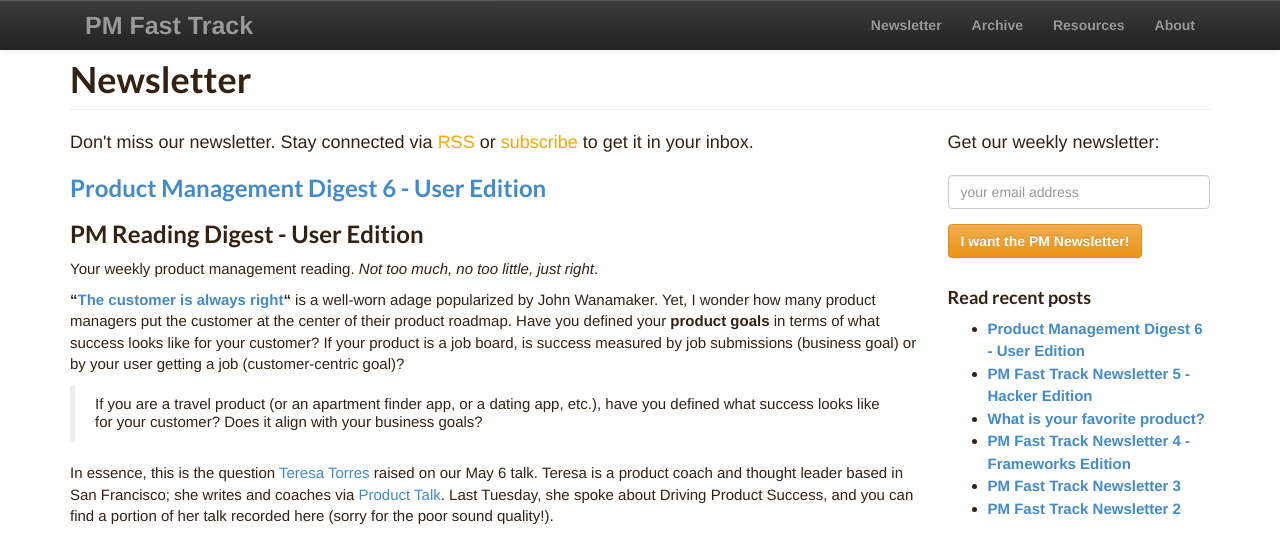
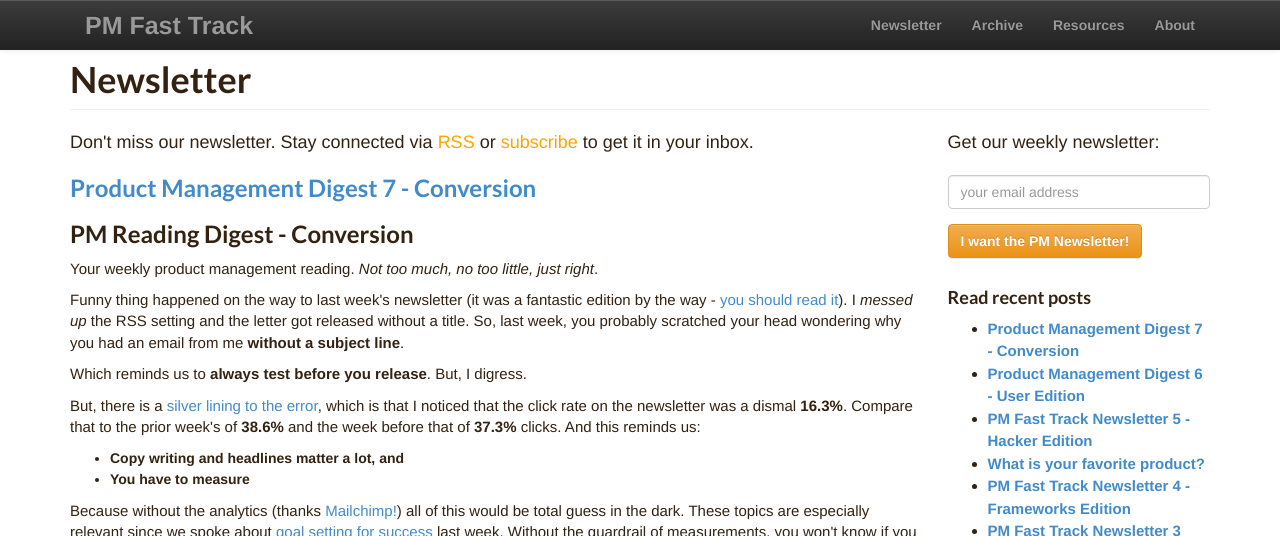
Before and after one commit to productmanagers/productmanagers.github.io, a Jekyll site: the page built from blog/index.html, in a window 1280 px wide and 1400 px high. Shown: the top 536 px of the window. Built offline with Jekyll 4.4.1, drawn with Linux system fonts in a browser that asks for light colours; nearby versions of some CDN libraries; comment, search, counter and statistics services are not loaded; some of the changed text lies outside the part shown; grey boxes are pictures that could not be loaded.

Commit message:
new edition

```diff
--- a/_config.yml
+++ b/_config.yml
@@ -1,7 +1,7 @@
 name: ""
 relative_permalinks: true
 markdown: kramdown
-pygments: true
+highlighter: true
 # paginate: 12
 # paginate_path: "blog/page:num"
 
--- /dev/null
+++ b/blog/_posts/2014-05-20-weekly07.md
@@ -0,0 +1,69 @@
+---
+layout: post
+title: "Product Management Digest 7 - Conversion"
+description: ""
+permalink: newsletter/pmfasttrack-2014_05-19
+category: newsletter
+tags: [product, product management]
+author: <a target="out" href="http://dklounge.github.io">David Kim</a>
+---
+{% include setup %}
+
+###PM Reading Digest - Conversion
+Your weekly product management reading. _Not too much, no too little, just right_.
+
+Funny thing happened on the way to last week\'s newsletter (it was a fantastic edition by the way - [you should read it]({{BASE_PATH}}/newsletter/pmfasttrack-2014_05-12)). I _messed up_ the RSS setting and the letter got released without a title. So, last week, you probably scratched your head wondering why you had an email from me __without a subject line__.
+
+Which reminds us to __always test before you release__. But, I digress.
+
+But, there is a <a target="out" href="http://dklounge.github.io/signal-to-noise-ratio/">silver lining to the error</a>, which is that I noticed that the click rate on the newsletter was a dismal __16.3%__. Compare that to the prior week\'s of __38.6%__ and the week before that of __37.3%__ clicks. And this reminds us:
+
+* Copy writing and headlines matter a lot, and
+* You have to measure
+
+Because without the analytics (thanks [Mailchimp!](http://mailchimp.com/)) all of this would be total guess in the dark. These topics are especially relevant since we spoke about [goal setting for success]({{BASE_PATH}}/newsletter/pmfasttrack-2014_05-12) last week. Without the guardrail of measurements, you won\'t know if you are going off course. And at a more fundamental level, analytics won\'t mean anything unless you are speaking the right language.
+
+<br />
+
+<h4><a target="out" href="https://medium.com/yammer-product/13eeb6435a73">Testing Yammer’s Signup Flow</a></h4>
+__<a target="out" href="https://medium.com/@hardkornelius">Neil McCarthy</a>__
+
+We had previously hosted a San Francisco meetup around this particular topic, and one of the big take-aways was that PMs understand and juggle both the global and local product priorities in designing and managing the conversion funnel. There is a video recording of this meetup, and we will include it as a bonus at the bottom of this newsletter. <a target="out" href="https://medium.com/yammer-product/13eeb6435a73">Read more</a>.
+
+<br />
+<h4><a target="out" href="http://blog.kissmetrics.com/conversion-funnel-survival-guide/">The GA Conversion Funnel Survival Guide</a></h4>
+__KISSmetrics__
+
+This maybe just a primer for most of you, but for the newbs, it is a detailed introduction to anlytics and conversion funnels. <a target="out" href="http://blog.kissmetrics.com/conversion-funnel-survival-guide/">Read more</a>.
+
+<br />
+<h4><a target="out" href="http://youtu.be/ueFUfUuaT3c">How to Sell Anything by Noah Kagan</a></h4>
+__Noah Kagan__
+
+While this is not strictly a product management topic, I think it is really important point for PMs to internalize - that you have to speak your customers\' language. "Adam speaks French to his customers, and they speak Italian. So he\'s having a really hard time selling to them!" It\'s a four minute video, so watch it during your next coffee break.
+
+<iframe width="560" height="315" src="//www.youtube.com/embed/ueFUfUuaT3c?rel=0" frameborder="0" allowfullscreen></iframe>
+
+<br />
+<h4><a target="out" href="http://blog.hubspot.com/blog/tabid/6307/bid/33441/10-Companies-That-Totally-Nail-Copywriting.aspx">10 Companies That Totally Nail Copywriting</a></h4>
+__<a target="out" href="http://blog.hubspot.com/marketing/author/corey-eridon">Corey Eridon</a>__
+
+And building on the prior piece, you might as well skip to learning from some of the best companies who know how to communicate to their customers, because as my experience of forgetting the title shows, words really matter. A lot. Yes, you may not spend your minutes word-smithing, but this is probably one of those underappreciated angles of 'product sense.'
+
+If you have your battle stories to share with data to back it up, please share it with the community. We would love to know and learn from your mistakes!
+
+<br />
+What are you reading? Please [share](http://goo.gl/9FFpkg) it with the community.
+
+###Upcoming Events
+__San Francisco__
+
+* May 15: [Startup Bike and PM networking](http://www.meetup.com/ProductManagementFastTrack/events/180671052/)
+* May 16 - 18: [Lean Startup Machine](http://goo.gl/1JzrEM) at Dev Bootcamp - save 20% with 'lsm20'
+* May 22: [Product Hunt Happy Hour](http://goo.gl/HDLcNS) - Hosted by Ryan Hoover
+* May 28: [Reading Hooked - book discussion](http://goo.gl/aRnB8i)
+* [Apply to join](http://goo.gl/PDWGRI) the SF PM Fast Track team and meet companies and product managers.
+
+###Bonus: Data-based decision making (Measure or Die)
+
+<iframe width="560" height="315" src="//www.youtube.com/embed/YSHgsmdf95E?rel=0" frameborder="0" allowfullscreen></iframe>
```
